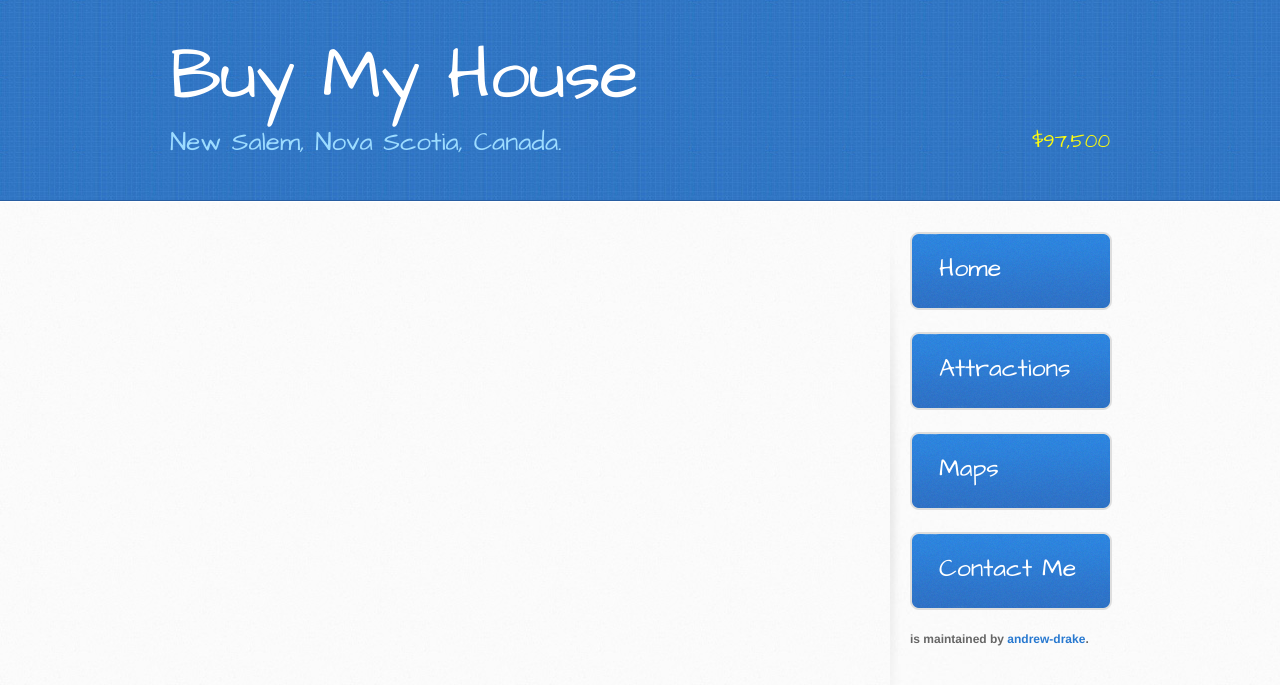
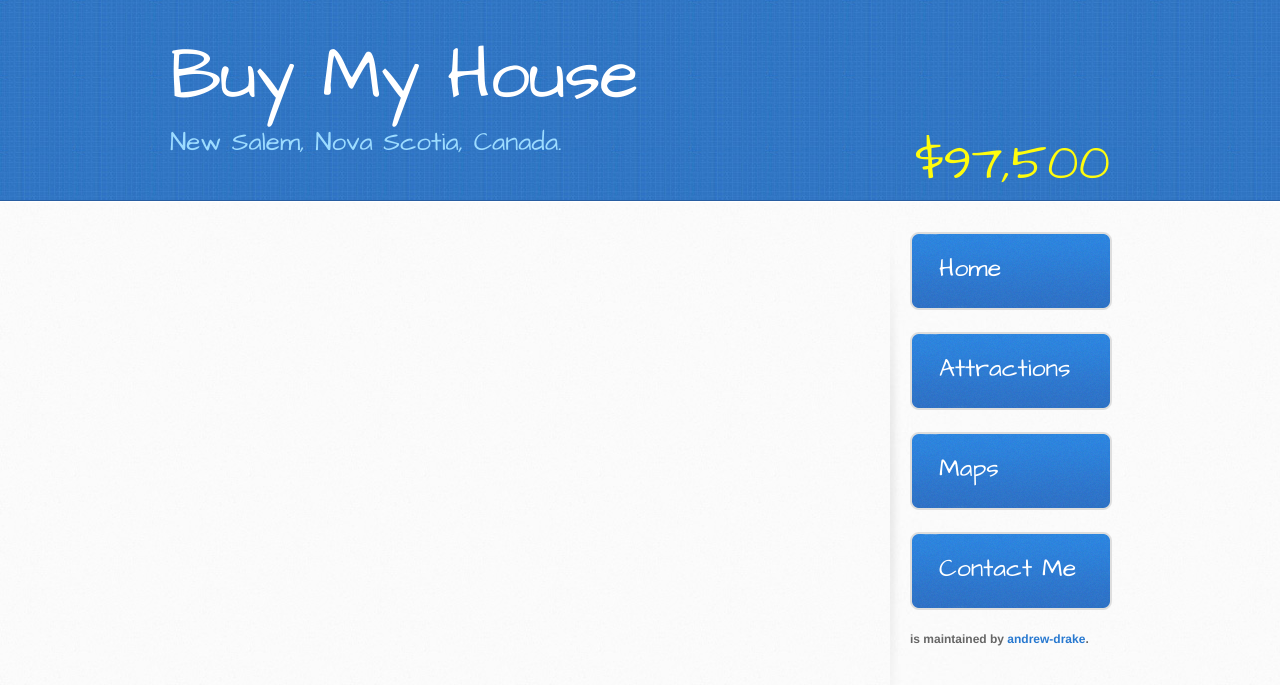
Before and after one commit to andrew-drake/buy-my-house, a Jekyll site: the page built from contact_me/index.md, in a window 1280 px wide. Shown: the top 685 px of the page. Built offline with Jekyll 4.4.1, drawn with Linux system fonts in a browser that asks for light colours; nearby versions of some CDN libraries.

Commit message:
added price

```diff
--- a/css/main.css
+++ b/css/main.css
@@ -52,7 +52,7 @@ body {
   color: #666;
 }
 #price {
-	font-size: 20px;
+	font-size: 50px;
 	float:right;
 	color:#FFFC0D;
 }
```
